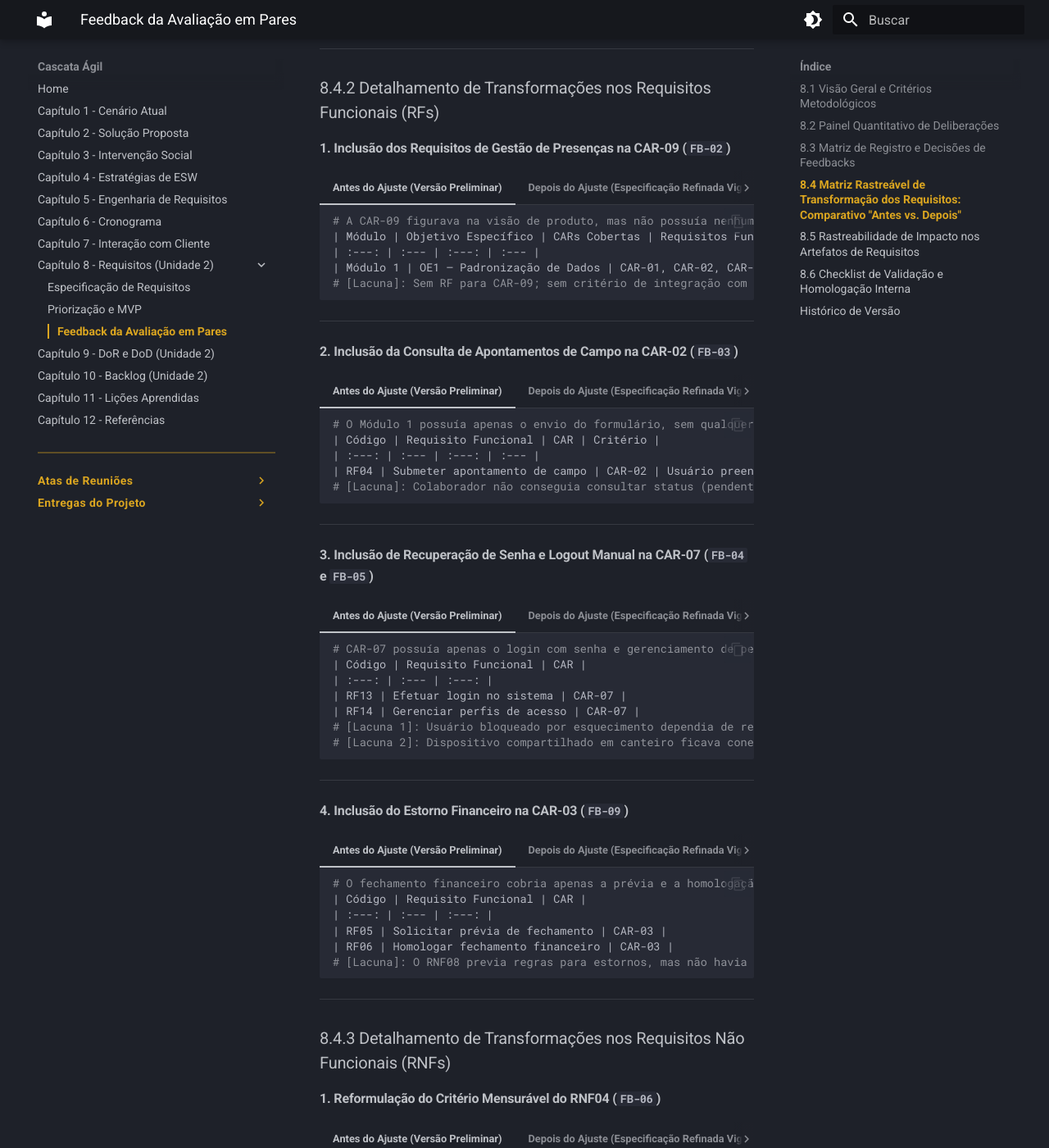
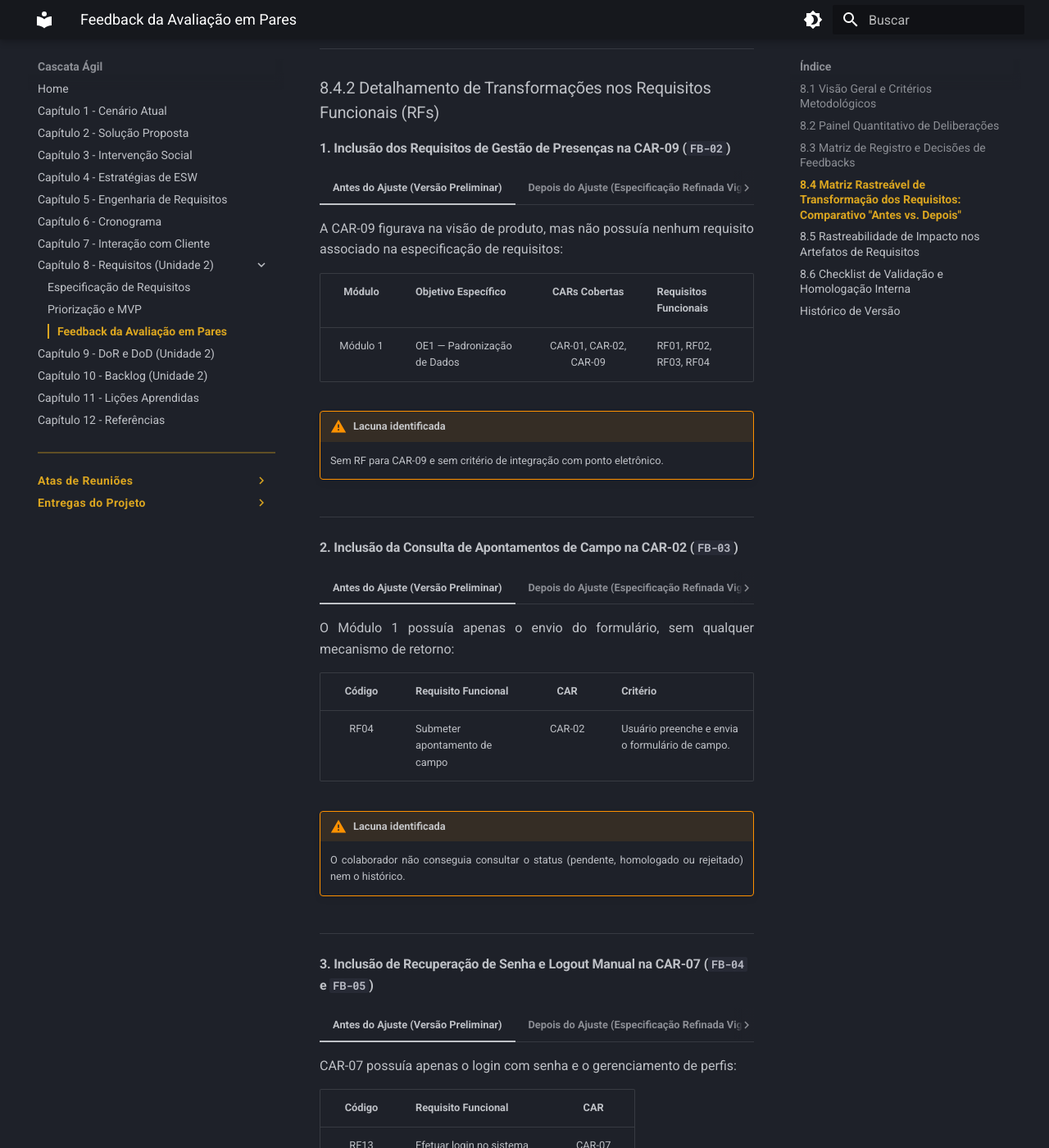
Before and after one commit to mdsreq-fga-unb/REQ-2026.2-T01-DUOC-Finance, an MkDocs documentation site: the page built from docs/requisitos/feedback.md, in a window 1280 px wide and 1400 px high, scrolled down 13286 px. Shown: the whole window at 82% size. Built offline with MkDocs 1.6.1 and Material for MkDocs 9.7.7, drawn with Linux system fonts in a browser that asks for light colours; some of the changed text lies outside the part shown.

Commit message:
fix/correcao das tabelas de antes e depois no comparativo de feedbacks

````diff
--- a/docs/requisitos/feedback.md
+++ b/docs/requisitos/feedback.md
@@ -117,85 +117,81 @@
 #### 1. Inclusão dos Requisitos de Gestão de Presenças na CAR-09 (`FB-02`)
 
 === "Antes do Ajuste (Versão Preliminar)"
-    ```markdown
-    # A CAR-09 figurava na visão de produto, mas não possuía nenhum requisito associado na especificação de requisitos:
+    A CAR-09 figurava na visão de produto, mas não possuía nenhum requisito associado na especificação de requisitos:
+
     | Módulo | Objetivo Específico | CARs Cobertas | Requisitos Funcionais |
     | :---: | :--- | :---: | :--- |
     | Módulo 1 | OE1 — Padronização de Dados | CAR-01, CAR-02, CAR-09 | RF01, RF02, RF03, RF04 |
-    # [Lacuna]: Sem RF para CAR-09; sem critério de integração com ponto eletrônico.
-    ```
+
+    !!! warning "Lacuna identificada"
+        Sem RF para CAR-09 e sem critério de integração com ponto eletrônico.
 
 === "Depois do Ajuste (Especificação Refinada Vigente)"
-    ```markdown
     | Código | Requisito (Ação do Usuário) | CAR | Critério de Aceitação (BDD) |
     | :---: | :--- | :---: | :--- |
     | **RF20** | **Importar presenças homologadas** | CAR-09 | **Dado** que o analista financeiro selecionou uma competência mensal e os contratos correspondentes,<br>**Quando** solicitar a importação das presenças homologadas registradas no sistema *Shifton*,<br>**Então** o sistema deve consumir os registros de presença por colaborador e contrato e disponibilizá-los na competência selecionada para conferência, sem alterar os dados de origem no *Shifton*. |
     | **RF22** | **Exportar relatório de presenças homologadas** | CAR-09 | **Dado** que o colaborador ou o analista de RH necessita de comprovação individual ou consolidada de frequência,<br>**Quando** solicitar a geração do espelho ou relatório de presenças homologadas da competência,<br>**Então** o sistema deve compilar os registros importados do *Shifton* cruzados com os contratos do período e disponibilizar o arquivo estruturado (PDF/CSV) com o extrato de horas e diárias para conferência do trabalhador e rotinas do RH. |
-    ```
 
 ---
 
 #### 2. Inclusão da Consulta de Apontamentos de Campo na CAR-02 (`FB-03`)
 
 === "Antes do Ajuste (Versão Preliminar)"
-    ```markdown
-    # O Módulo 1 possuía apenas o envio do formulário, sem qualquer mecanismo de retorno:
+    O Módulo 1 possuía apenas o envio do formulário, sem qualquer mecanismo de retorno:
+
     | Código | Requisito Funcional | CAR | Critério |
     | :---: | :--- | :---: | :--- |
     | RF04 | Submeter apontamento de campo | CAR-02 | Usuário preenche e envia o formulário de campo. |
-    # [Lacuna]: Colaborador não conseguia consultar status (pendente/homologado/rejeitado) nem histórico.
-    ```
+
+    !!! warning "Lacuna identificada"
+        O colaborador não conseguia consultar o status (pendente, homologado ou rejeitado) nem o histórico.
 
 === "Depois do Ajuste (Especificação Refinada Vigente)"
-    ```markdown
     | Código | Requisito (Ação do Usuário) | CAR | Critério de Aceitação (BDD) |
     | :---: | :--- | :---: | :--- |
     | **RF19** | **Consultar apontamentos registrados** | CAR-02 | **Dado** que o colaborador de campo já submeteu apontamentos pelo aplicativo móvel,<br>**Quando** acessar a listagem dos seus apontamentos,<br>**Então** o sistema deve exibir somente os apontamentos do próprio colaborador (RN16), com data, contrato e status ("Pendente de Homologação", "Homologado" ou "Rejeitado"), permitindo consultar o histórico de cada registro. |
-    ```
 
 ---
 
 #### 3. Inclusão de Recuperação de Senha e Logout Manual na CAR-07 (`FB-04` e `FB-05`)
 
 === "Antes do Ajuste (Versão Preliminar)"
-    ```markdown
-    # CAR-07 possuía apenas o login com senha e gerenciamento de perfis:
+    CAR-07 possuía apenas o login com senha e o gerenciamento de perfis:
+
     | Código | Requisito Funcional | CAR |
     | :---: | :--- | :---: |
     | RF13 | Efetuar login no sistema | CAR-07 |
     | RF14 | Gerenciar perfis de acesso | CAR-07 |
-    # [Lacuna 1]: Usuário bloqueado por esquecimento dependia de reset manual de banco pela TI.
-    # [Lacuna 2]: Dispositivo compartilhado em canteiro ficava conectado até expiração de 8 horas.
-    ```
+
+    !!! warning "Lacunas identificadas"
+        - Usuário bloqueado por esquecimento dependia de reset manual de banco pela TI.
+        - Dispositivo compartilhado em canteiro ficava conectado até a expiração de 8 horas.
 
 === "Depois do Ajuste (Especificação Refinada Vigente)"
-    ```markdown
     | Código | Requisito (Ação do Usuário) | CAR | Critério de Aceitação (BDD) |
     | :---: | :--- | :---: | :--- |
     | **RF17** | **Recuperar credenciais de acesso** | CAR-07 | **Dado** que um usuário cadastrado esqueceu sua senha de acesso,<br>**Quando** solicitar a recuperação informando seu e-mail corporativo,<br>**Então** o sistema deve emitir um link temporário com token de uso único e validade de 30 minutos (RN17), sem revelar explicitamente se o e-mail informado consta ou não na base de dados. |
     | **RF18** | **Encerrar sessão manualmente** | CAR-07 | **Dado** que um usuário autenticado decide encerrar suas atividades no sistema,<br>**Quando** acionar a opção de encerramento de sessão (*logout*),<br>**Então** o sistema deve invalidar imediatamente o token de autenticação e redirecionar o usuário para a tela pública de login. |
-    ```
 
 ---
 
 #### 4. Inclusão do Estorno Financeiro na CAR-03 (`FB-09`)
 
 === "Antes do Ajuste (Versão Preliminar)"
-    ```markdown
-    # O fechamento financeiro cobria apenas a prévia e a homologação:
+    O fechamento financeiro cobria apenas a prévia e a homologação:
+
     | Código | Requisito Funcional | CAR |
     | :---: | :--- | :---: |
     | RF05 | Solicitar prévia de fechamento | CAR-03 |
     | RF06 | Homologar fechamento financeiro | CAR-03 |
-    # [Lacuna]: O RNF08 previa regras para estornos, mas não havia RF que permitisse disparar o estorno.
-    ```
+
+    !!! warning "Lacuna identificada"
+        O RNF08 previa regras para estornos, mas não havia RF que permitisse disparar o estorno.
 
 === "Depois do Ajuste (Especificação Refinada Vigente)"
-    ```markdown
     | Código | Requisito (Ação do Usuário) | CAR | Critério de Aceitação (BDD) |
     | :---: | :--- | :---: | :--- |
     | **RF21** | **Estornar fechamento financeiro** | CAR-03 | **Dado** que um gestor financeiro identifica erro material após a homologação de um lote financeiro,<br>**Quando** solicitar o estorno do fechamento informando justificativa textual obrigatória (RN08),<br>**Então** o sistema deve reverter os lançamentos para o estado "Pendente de Homologação", registrar a justificativa e o autor na trilha de auditoria e manter o extrato revertido arquivado como histórico contábil imutável. |
-    ```
 
 ---
 
@@ -204,75 +200,74 @@
 #### 1. Reformulação do Critério Mensurável do RNF04 (`FB-06`)
 
 === "Antes do Ajuste (Versão Preliminar)"
-    ```markdown
     | Código | Requisito Verificável | Critério Mensurável Anterior |
     | :---: | :--- | :--- |
     | RNF04 | Garantir usabilidade no RVT de campo | O aplicativo móvel deve ser fácil de usar por qualquer técnico após treinamento inicial de 15 minutos ministrado pela equipe. |
-    # [Problema]: Impossível de testar com precisão; dependia de tempo de treinamento com variabilidade de instrutor.
-    ```
+
+    !!! warning "Problema identificado"
+        Critério difícil de testar com precisão, pois dependia de um tempo de treinamento sujeito à variabilidade do instrutor.
 
 === "Depois do Ajuste (Especificação Refinada Vigente)"
-    ```markdown
     | Código | Requisito Verificável | URPS+ | Sommerville | Critério Mensurável Refatorado |
     | :---: | :--- | :--- | :--- | :--- |
     | **RNF04** | **Garantir usabilidade e agilidade no preenchimento de apontamentos de campo** | Usability (Usabilidade) | Requisito do Produto — Usabilidade | O preenchimento completo de um apontamento diário de campo deve ser concluído por usuários em primeiro uso, sem suporte externo ou treinamento prévio, em no máximo 5 passos/telas, com taxa de conclusão bem-sucedida ≥ 90% em teste de usabilidade. |
-    ```
 
 ---
 
 #### 2. Reformulação de Capacidade e Alerta do RNF01 (`FB-07`)
 
 === "Antes do Ajuste (Versão Preliminar)"
-    ```markdown
     | Código | Requisito Verificável | Critério Mensurável Anterior |
     | :---: | :--- | :--- |
     | RNF01 | Operação offline no canteiro | O aplicativo móvel deve armazenar localmente até 100 apontamentos e fotos sem sinal de rede. |
-    # [Problema]: "Até 100" estabelecia teto, sem garantia de mínimo nem aviso ao usuário antes de estourar a memória.
-    ```
+
+    !!! warning "Problema identificado"
+        "Até 100" estabelecia um teto, sem garantir um mínimo nem avisar o usuário antes de esgotar o armazenamento.
 
 === "Depois do Ajuste (Especificação Refinada Vigente)"
-    ```markdown
     | Código | Requisito Verificável | URPS+ | Sommerville | Critério Mensurável Refatorado |
     | :---: | :--- | :--- | :--- | :--- |
     | **RNF01** | **Operar em modo *offline* para coleta de dados em canteiros sem conectividade** | Reliability (Confiabilidade) | Requisito do Produto — Confiabilidade | O aplicativo móvel deve armazenar localmente, sem perda de dados, no mínimo 100 apontamentos com fotos compactadas sem sinal de rede; exibir alerta visual quando o armazenamento local atingir 80% da capacidade; e sincronizar automaticamente em até 30 segundos após restabelecida a conexão. |
-    ```
 
 ---
 
 #### 3. Criação do Requisito de Backup Automatizado — RNF17 (`FB-08`)
 
 === "Antes do Ajuste (Versão Preliminar)"
-    ```markdown
-    # A especificação não possuía nenhum requisito de backup ou tolerância a falhas físicas:
+    A especificação não possuía nenhum requisito de backup ou tolerância a falhas físicas:
+
+    | Código | Requisito | URPS+ | Critério anterior |
+    | :---: | :--- | :--- | :--- |
     | RNF15 | Atomicidade na gravação de logs | Reliability | Gravação síncrona na mesma transação. |
     | RNF16 | Retenção de logs por 5 anos | Supportability | Não deletar registros com menos de 1825 dias. |
-    # [Lacuna]: Sem política de rotinas de backup, janela de RPO ou tempo de restauração (RTO).
-    ```
+
+    !!! warning "Lacuna identificada"
+        Não havia política de rotinas de backup, janela de RPO ou tempo de restauração (RTO).
 
 === "Depois do Ajuste (Especificação Refinada Vigente)"
-    ```markdown
     | Código | Requisito Verificável | URPS+ | Sommerville | Critério Mensurável Refatorado |
     | :---: | :--- | :--- | :--- | :--- |
     | **RNF17** | **Garantir tolerância a falhas e recuperação de dados via rotinas automatizadas de backup** | Reliability (Confiabilidade) | Requisito do Produto — Confiabilidade | O sistema deve realizar backup diário automático completo de todas as bases de dados e arquivos anexados às 02h00 UTC, com teste periódico automatizado de integridade e capacidade comprovada de restauração em ambiente segregado em até 4 horas, tolerância máxima de perda de dados (RPO) de 24 horas e retenção histórica por 30 dias. |
-    ```
 
 ---
 
 ### 8.4.4 Detalhamento de Transformações nas Regras de Negócio (`FB-10`)
 
 === "Antes do Ajuste (Versão Preliminar)"
-    ```markdown
-    # Regras misturavam restrição de negócio com implementação tecnológica e código SQL:
-    RN06 — Formatos de Arquivo: O sistema deve aceitar apenas uploads em formatos .pdf, .png e .jpeg com tamanho máximo de até 5MB por comprovante.
-    RN18 — Proibição de Comandos SQL: O banco de dados deve rejeitar compulsoriamente comandos SQL dos tipos UPDATE e DELETE executados contra a tabela de trilha de auditoria.
-    ```
+    !!! warning "Estado anterior"
+        As regras misturavam restrição de negócio com implementação tecnológica e código SQL:
+
+        **RN06 — Formatos de Arquivo:** O sistema deve aceitar apenas uploads em formatos `.pdf`, `.png` e `.jpeg`, com tamanho máximo de até 5 MB por comprovante.
+
+        **RN18 — Proibição de Comandos SQL:** O banco de dados deve rejeitar compulsoriamente comandos SQL dos tipos `UPDATE` e `DELETE` executados contra a tabela de trilha de auditoria.
 
 === "Depois do Ajuste (Especificação Refinada Vigente)"
-    ```markdown
-    # Regras reescritas no nível conceitual e de negócio, delegando tecnologia aos RNFs correspondentes:
-    RN06 — Comprovação Fiscal Obrigatória: O sistema bloqueia a aprovação e o repasse de qualquer reembolso de despesa de campo que não possua pelo menos um documento comprobatório anexado, validado e legível, conforme parâmetros técnicos estabelecidos no RNF07.
-    RN18 — Imutabilidade da Trilha de Auditoria: Os registros da trilha de auditoria são estritamente imutáveis (*append-only*), sendo vedada qualquer operação de edição, atualização ou exclusão lógica ou física por qualquer usuário ou perfil do sistema (RNF15, RNF16).
-    ```
+    !!! success "Estado refinado"
+        As regras foram reescritas no nível conceitual e de negócio, delegando os detalhes tecnológicos aos RNFs correspondentes:
+
+        **RN06 — Comprovação Fiscal Obrigatória:** O sistema bloqueia a aprovação e o repasse de qualquer reembolso de despesa de campo que não possua pelo menos um documento comprobatório anexado, validado e legível, conforme parâmetros técnicos estabelecidos no RNF07.
+
+        **RN18 — Imutabilidade da Trilha de Auditoria:** Os registros da trilha de auditoria são estritamente imutáveis (*append-only*), sendo vedada qualquer operação de edição, atualização ou exclusão lógica ou física por qualquer usuário ou perfil do sistema (RNF15, RNF16).
 
 ---
 
````
Also changed, not shown: other parts of docs/requisitos/feedback.md (+1 -0 lines).
